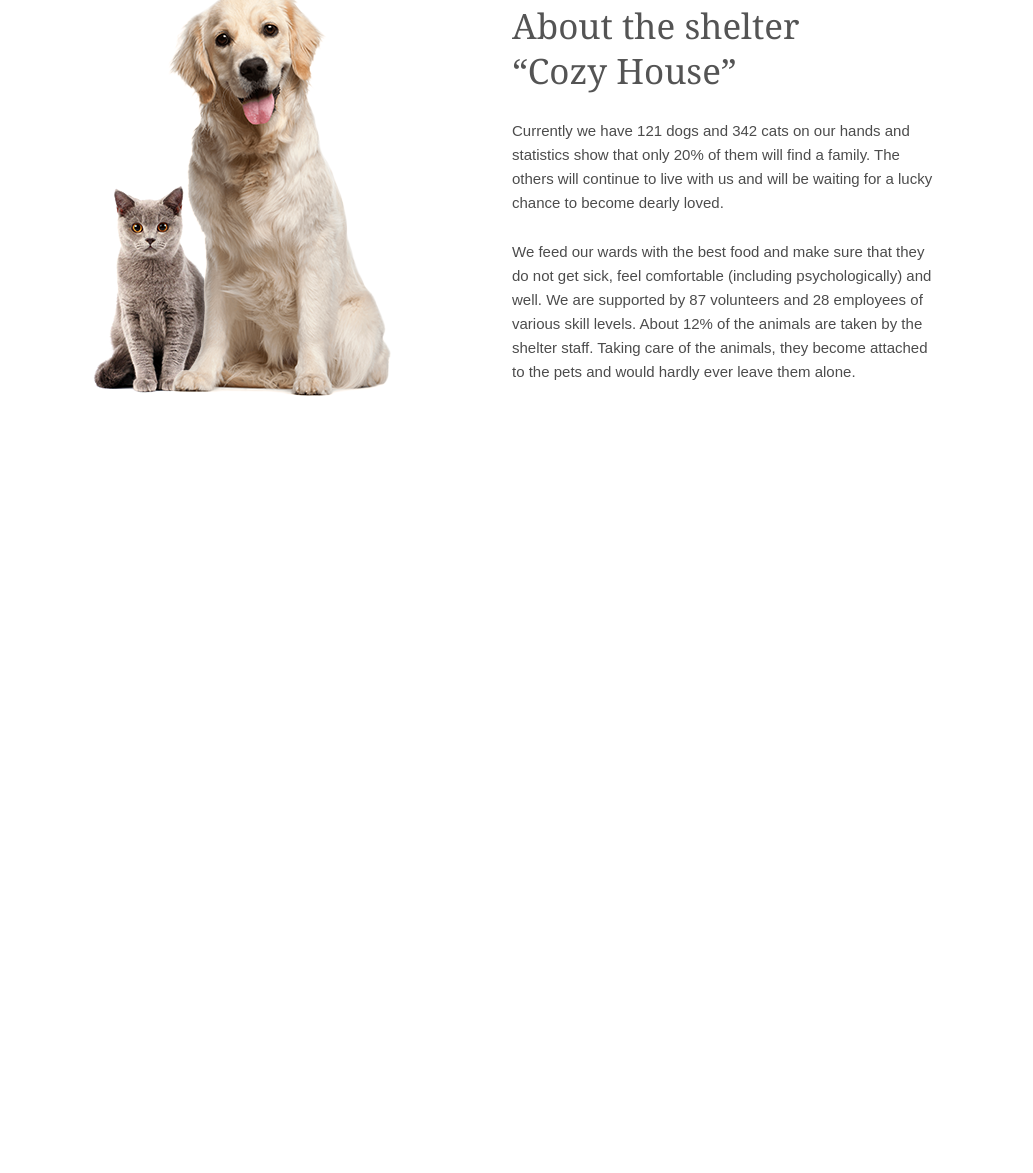
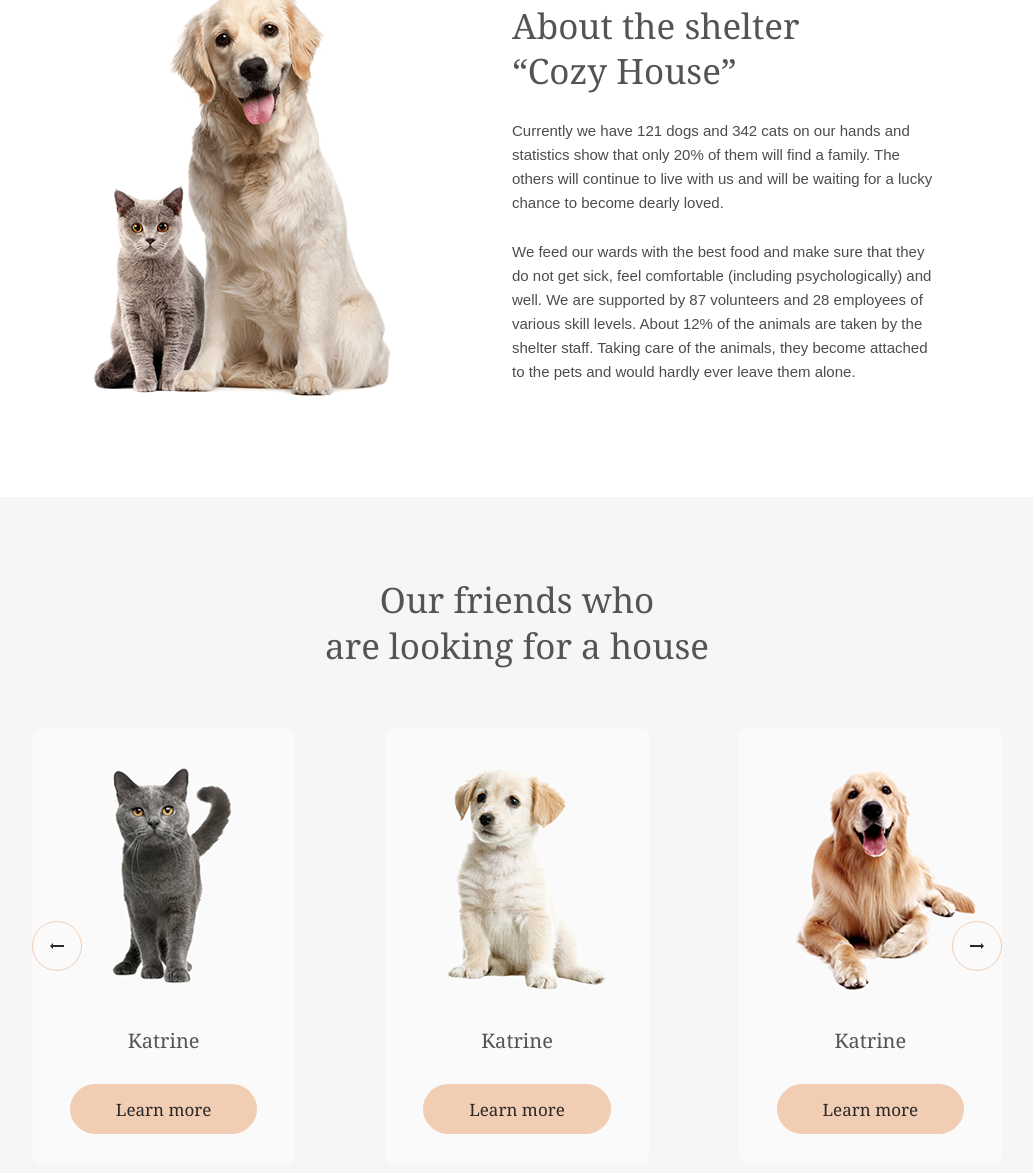
Before and after one commit to dstrizhakov/shelter, a website: page shelter/index.html in a window 1280 px wide. Shown: the part 1007-2180 px from the top of the page, without its empty margins (123-1156 px from the left). Before the commit the page ends 1504 px from the top, so only its background shows below. Drawn offline with Linux system fonts and the light colour scheme.

Commit message:
feat: add out friends section

```diff
--- a/shelter/index.html
+++ b/shelter/index.html
@@ -53,6 +53,55 @@
 				</div>
 			</div>
 		</section>
+		<section class="our-friends">
+			<div class="our-friends__container">
+				<div class="our-friends__body">
+					<h2 class="our-friends__title title">Our friends who<br>
+						are looking for a house</h2>
+						<div class="our-friends__slider slider-friends">
+							<div class="slider-friends__body">
+								<div class="slider-friends__row">
+									<div class="slider-friends__item item-slider">
+										<div class="item-slider__body">
+											<div class="item-slider__image">
+												<img src="./img/home/content/slider/pets-katrine.png" alt="pets-katrine.png">
+											</div>
+											<h4 class="item-slider__title title">Katrine</h4>
+											<div class="item-slider__button button">Learn more</div>
+										</div>
+									</div>
+									<div class="slider-friends__item item-slider">
+										<div class="item-slider__body">
+											<div class="item-slider__image">
+												<img src="./img/home/content/slider/pets-jennifer.png" alt="pets-jennifer.png">
+											</div>
+											<h4 class="item-slider__title title">Katrine</h4>
+											<div class="item-slider__button button">Learn more</div>
+										</div>
+									</div>
+									<div class="slider-friends__item item-slider">
+										<div class="item-slider__body">
+											<div class="item-slider__image">
+												<img src="./img/home/content/slider/pets-woody.png" alt="pets-woody.png">
+											</div>
+											<h4 class="item-slider__title title">Katrine</h4>
+											<div class="item-slider__button button">Learn more</div>
+										</div>
+									</div>
+								</div>
+								<div class="slider-friends__controls">
+									<span class="slider-friends__arrow-left arrow">
+										<img src="./img/home/icons/Arrow.svg" alt="Arrow.svg">
+									</span>
+									<span class="slider-friends__arrow-right arrow">
+										<img src="./img/home/icons/Arrow.svg" alt="Arrow.svg">
+									</span>
+								</div>
+							</div>
+						</div>
+				</div>
+			</div>
+		</section>
 
 	</div>
 </body>
--- a/shelter/sass/components/_common.scss
+++ b/shelter/sass/components/_common.scss
@@ -24,3 +24,19 @@
 	letter-spacing: 6%;
 	color: $titleGrayColor;
 }
+
+.arrow {
+	border-radius: 50%;
+	border: 1px solid $primaryColor;
+	display: flex;
+	justify-content: center;
+	align-items: center;
+	height: 50px;
+	width: 50px;
+	cursor: pointer;
+	transition: all 0.3s ease 0s;
+	&:hover {
+		background-color: $primaryLightColor;
+		border: 1px solid $primaryLightColor;
+	}
+}
--- a/shelter/sass/pages/_home.scss
+++ b/shelter/sass/pages/_home.scss
@@ -2,6 +2,8 @@
 	background: url("../img/home/noise.png") repeat, radial-gradient(farthest-corner at left top, #5B483A, #262425);
 	color: $lightColor;
 }
+
+//==================NOT ONLY===================
 
 .not-only {
 margin-top: 70px;
@@ -38,10 +40,9 @@ margin-top: 70px;
 	}
 }
 
+//==================ABOUT===================
+
 .about {
-
-	&__container {
-	}
 
 	&__body {
 		margin-top: 80px;
@@ -69,3 +70,79 @@ margin-top: 70px;
 		margin-bottom: 25px;
 	}
 }
+
+//==================OUR FRIENDS===================
+
+.our-friends {
+	background-color: #F6F6F6;
+	&__body {
+	}
+
+	&__title {
+		margin-top: 80px;
+		text-align: center;
+	}
+
+	&__slider {
+		margin: 60px 0;
+
+	}
+}
+
+.slider-friends {
+	&__body {
+position: relative;
+	}
+
+	&__row {
+		display: flex;
+		justify-content: center;
+		gap: 90px;
+	}
+
+	&__item {
+		background-color: #FAFAFA;
+		border-radius: 9px;
+		overflow: hidden;
+	}
+
+	&__controls {
+		display: flex;
+		justify-content: space-between;
+		position: absolute;
+		width: 100%;
+		top: 50%;
+		transform: translateY(-50%);
+	}
+
+	&__arrow-left {
+
+	}
+
+	&__arrow-right {
+		& img {
+			transform: rotate(180deg);
+		}
+	}
+}
+.item-slider {
+	cursor: pointer;
+
+	&__body {
+		display: flex;
+		flex-direction: column;
+		align-items: center;
+		gap: 30px;
+	}
+
+	&__image {
+	}
+
+	&__title {
+		font-size: 20px;
+	}
+
+	&__button {
+		margin-bottom: 30px;
+	}
+}
```
Also changed, not shown: shelter/css/style.css, shelter/img/home/content/slider/pets-jennifer.png (added), shelter/img/home/content/slider/pets-katrine.png (added), shelter/img/home/content/slider/pets-woody.png (added), shelter/img/home/icons/Arrow.svg (added).
